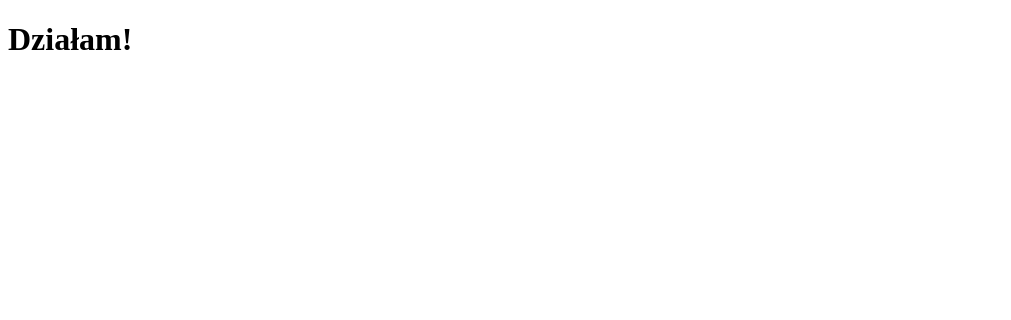
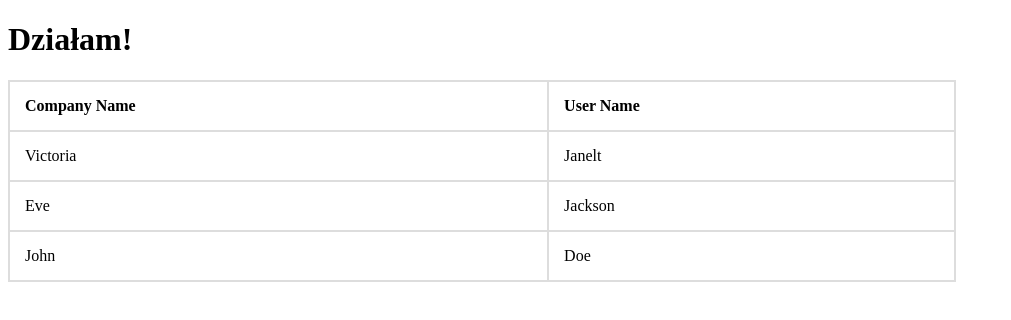
Before and after one commit to Majuu/UsersAndCompanies, a website: page index.html in a window 1280 px wide. Shown: the whole page, without its empty margins (0-1011 px from the left). Drawn offline with Linux system fonts and the light colour scheme; no server answers.

Commit message:
Added table

```diff
--- a/app.js
+++ b/app.js
@@ -0,0 +1,34 @@
+//json-server --watch db.json -> odpala server w trybie watch
+
+let companies;
+let users;
+
+/*
+fetch("http://localhost:3000/companies").then(         //wrong solution, but working
+    res => {return res.json()}
+).then(res => {
+    companies = res
+    fetch("http://localhost:3000/users").then(
+        res => {return res.json()}).then(res => {
+        users = res
+        console.log({companies, users})
+    })
+})
+*/
+
+fetch(`http://localhost:3000/users`)
+    .then(usersResponse => {
+        console.log('The users are fetched');
+        return fetch(`http://localhost:3000/companies`);
+    })
+    .then(companiesResponse => {
+        console.log('The companies are fetched', companiesResponse);
+        return companiesResponse.json();
+    })
+    .then(companiesData => {
+        console.log('List of companies', companiesData);
+        return companiesData.length;
+    })
+    .then(companiesAmount => {
+        console.log(companiesAmount); // just an amount of companies
+    });
--- a/index.html
+++ b/index.html
@@ -4,8 +4,48 @@
     <meta charset="UTF-8">
     <title>Users & Companies</title>
     <script src ="app.js"></script>
+    <style>
+        table, td, th {
+            border: 2px solid #ddd;
+            text-align: left;
+        }
+
+        table {
+            border-collapse: collapse;
+            width: 100%;
+        }
+
+        th, td {
+            padding: 15px;
+        }
+    </style>
 </head>
 <body>
 <h1>Działam!</h1>
+
+<table style="width:75%">
+    <tr>
+        <th>Company Name</th>
+        <th>User Name</th>
+        </tr>
+    <tr>
+        <td>Victoria</td>
+        <td>Janelt</td>
+    </tr>
+    <tr>
+        <td>Eve</td>
+        <td>Jackson</td>
+    </tr>
+    <tr>
+        <td>John</td>
+        <td>Doe</td>
+    </tr>
+</table>
+
+<script>
+
+</script>
+
+
 </body>
 </html>
```
